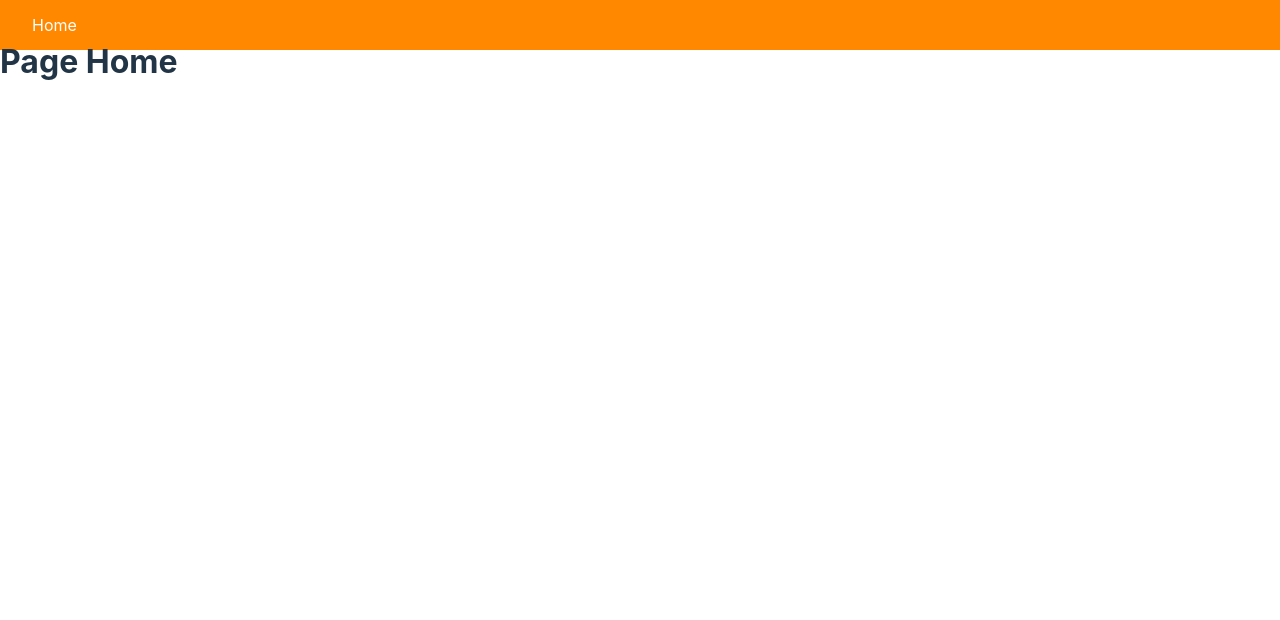
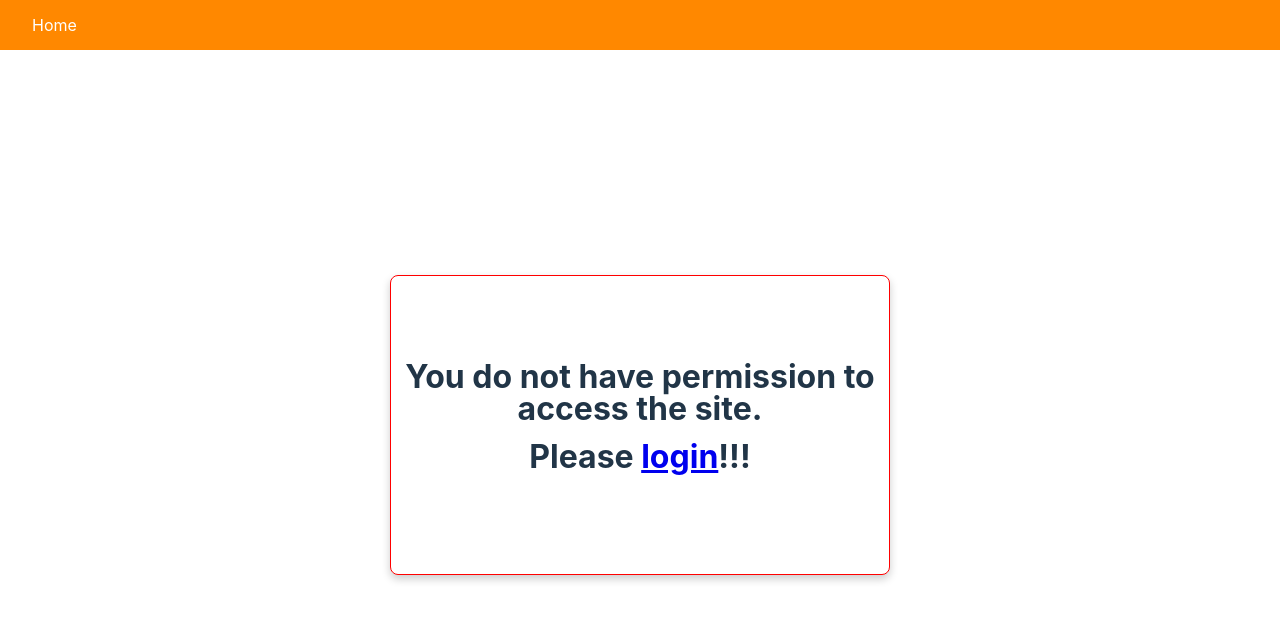
Before and after one commit to kim-duyen-frontend/learn-react-router-v5, a React (Vite) app: page /home in a window 1280 px wide. Shown: the top 620 px of the page. Built offline with nearby package versions, Linux system fonts and the light colour scheme.

Commit message:
add private router page home

```diff
--- a/src/App.jsx
+++ b/src/App.jsx
@@ -3,15 +3,25 @@ import Login from "./pages/login/Login";
 import Home from "./pages/home/Home";
 import NotFoundPage from "./pages/not-found/NotFoundPage";
 import Navbar from "./components/navbar/Navbar";
+import Access from "./components/access/Access";
+
+function PrivateRoute({ component: Component, ...rest }) {
+  return (
+    <Route {...rest} render={(props) => (
+      localStorage.getItem("token") ? (
+        <Component {...props} />
+      ) : (<Access />)
+    )} />
+  )
+}
 
 function App() {
-
   return (
     <>
       <Navbar />
       <Switch>
-        <Route exact={true} path="/" component={Login} />
-        <Route path="/home" component={Home} />
+        <Route exact path="/" component={Login} />
+        <PrivateRoute path="/home" component={Home} />
         <Route path="*" component={NotFoundPage} />
       </Switch>
     </>
--- a/src/components/PrivateRouter.jsx
+++ /dev/null
@@ -1,3 +0,0 @@
-function PrivateRouter() {}
-
-export default PrivateRouter;
--- a/src/pages/login/Login.jsx
+++ b/src/pages/login/Login.jsx
@@ -1,6 +1,7 @@
-import { useState } from 'react';
-import { useDispatch } from 'react-redux';
+import { useEffect, useState } from 'react';
+import { useDispatch, useSelector } from 'react-redux';
 import { loginUser } from '../../redux/actions';
+import { useHistory } from "react-router-dom";
 import "./styles.scss";
 
 const Login = () => {
@@ -9,6 +10,8 @@ const Login = () => {
         password: "cityslicka"
     });
     const dispatch = useDispatch();
+    const auth = useSelector((state) => state.auth);
+    let history = useHistory();
 
     const handleChangeField = (event, type) => {
         const value = event.target.value;
@@ -20,7 +23,11 @@ const Login = () => {
         dispatch(loginUser(formData));
         // console.log({ ...formData });
     }
-
+    useEffect(() => {
+        if (auth) {
+            history.push("/home");
+        }
+    }, [auth])
     return (
         <div className="login">
             <div className="container">
--- a/src/redux/actions/index.js
+++ b/src/redux/actions/index.js
@@ -1,4 +1,5 @@
-import { myAPI } from "../../utils/callApi"
+import { myAPI } from "../../utils/callApi";
+
 export const loginSuccess = (email, token) => {
     return {
         type: "LOGIN_SUCCESS",
--- a/src/redux/reducers/index.js
+++ b/src/redux/reducers/index.js
@@ -1,5 +1,6 @@
 const initialState = {
-    email: ""
+    email: "",
+    auth: false
 }
 
 const authUserReducer = (state = initialState, action) => {
@@ -7,7 +8,8 @@ const authUserReducer = (state = initialState, action) => {
         case "LOGIN_SUCCESS":
             return {
                 ...state,
-                email: action.payload.email
+                email: action.payload.email,
+                auth: true
             }
         default:
             return state;
```
